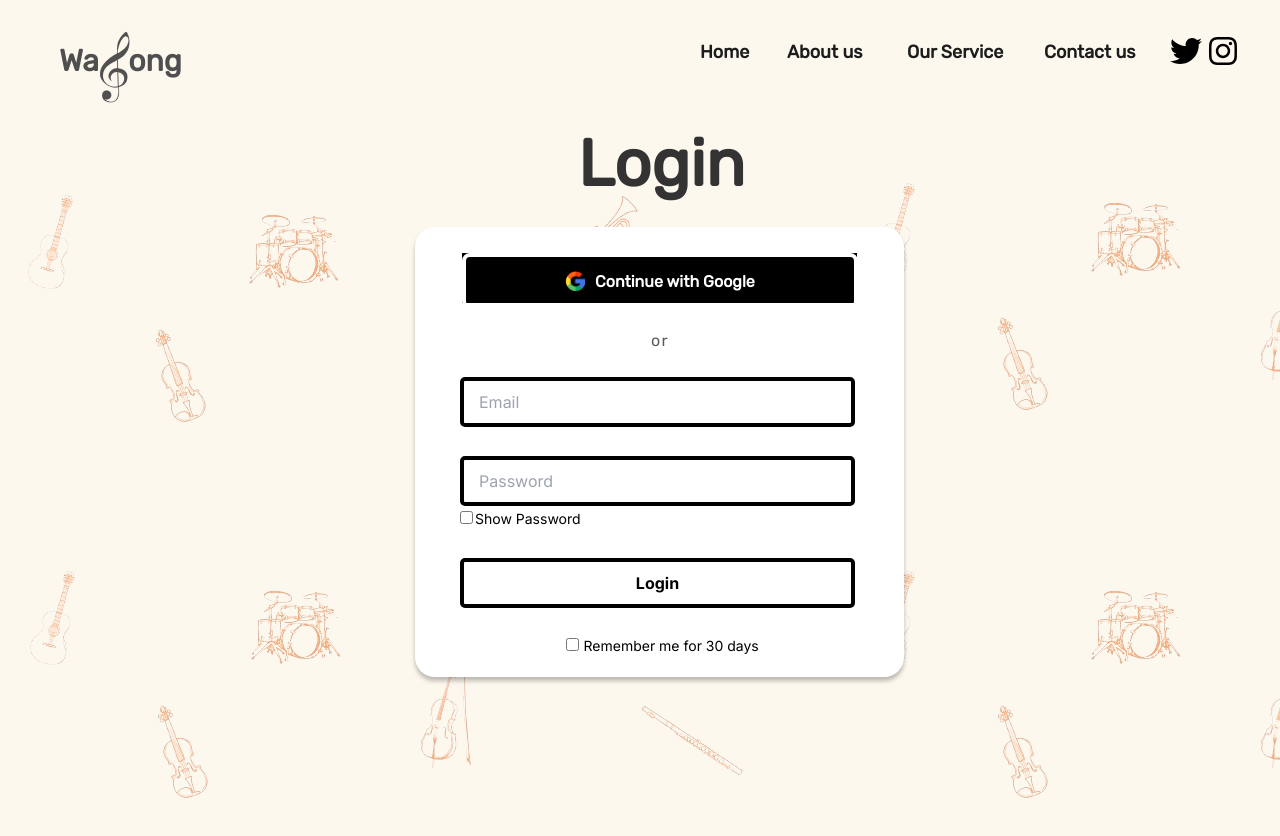
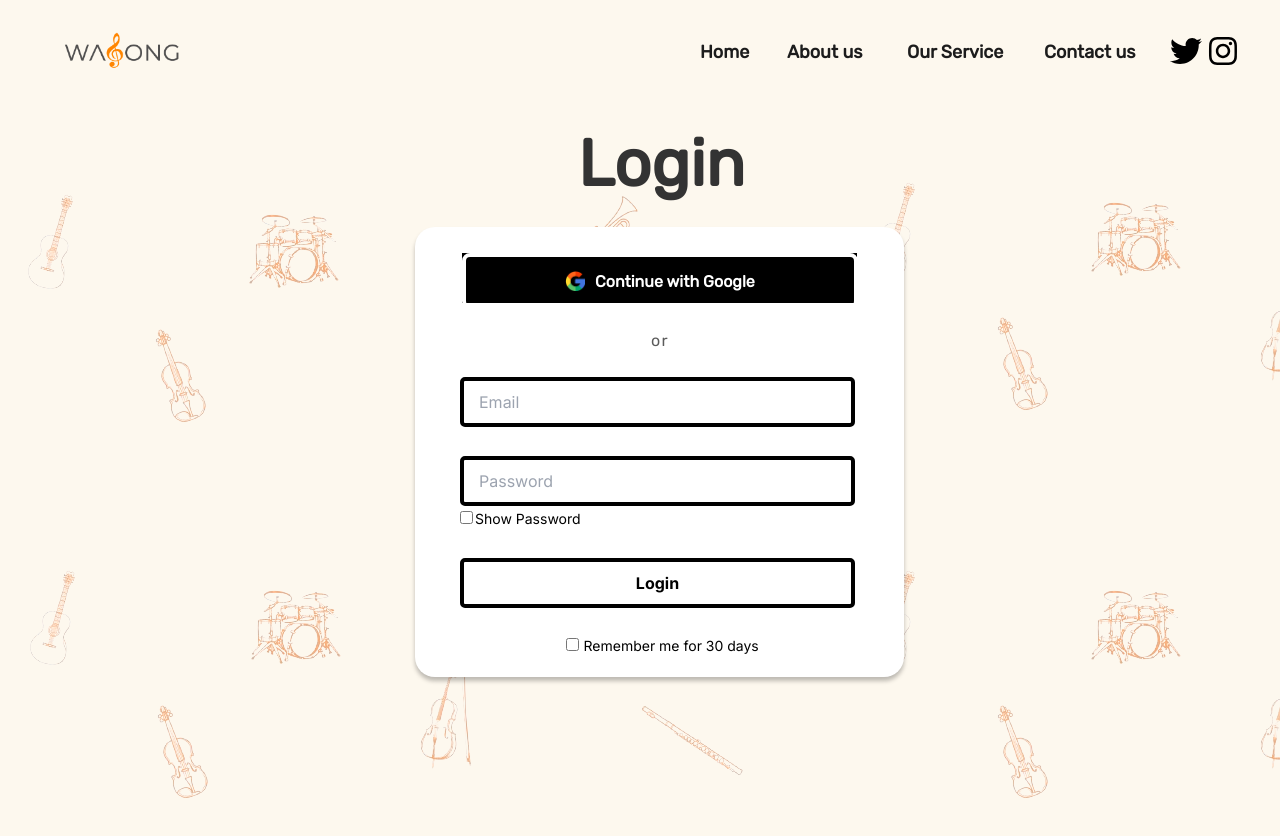
Before and after one commit to AldyG/WaSong_Web_FE, a Next.js app: page /login in a window 1280 px wide. Shown: the top 836 px of the page. Built offline with nearby package versions, Linux system fonts and the light colour scheme.

Commit message:
logo login diubah

```diff
--- a/src/app/login/Login.tsx
+++ b/src/app/login/Login.tsx
@@ -42,8 +42,11 @@ const LoginPage = () => {
 					</div>
 					<div className="div-wrapper">
 						<div className="overlap-2">
-							<div className="wa-ong">Wa&nbsp;&nbsp;&nbsp;&nbsp;ong</div>
-							<img className="screenshot-5" alt="Screenshot" src="/images/screenshot-2024-05-03-at-18-30-1.png" />
+							<img
+              				loading="lazy"
+              				srcSet="/images/wasong-logo.png"
+              				className="shrink-0 max-w-full w-[126px]"
+            				/>
 						</div>
 					</div>
 					<div className="navbar">
```
